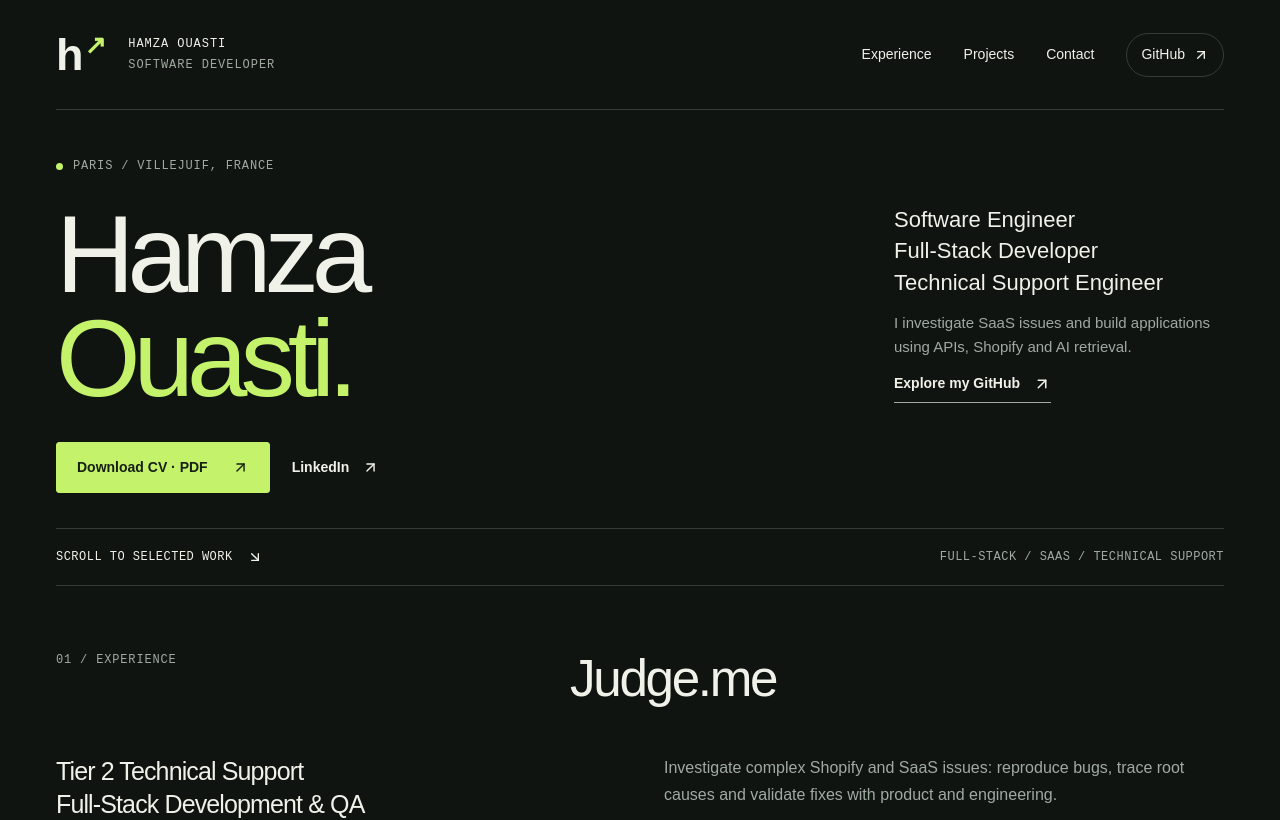
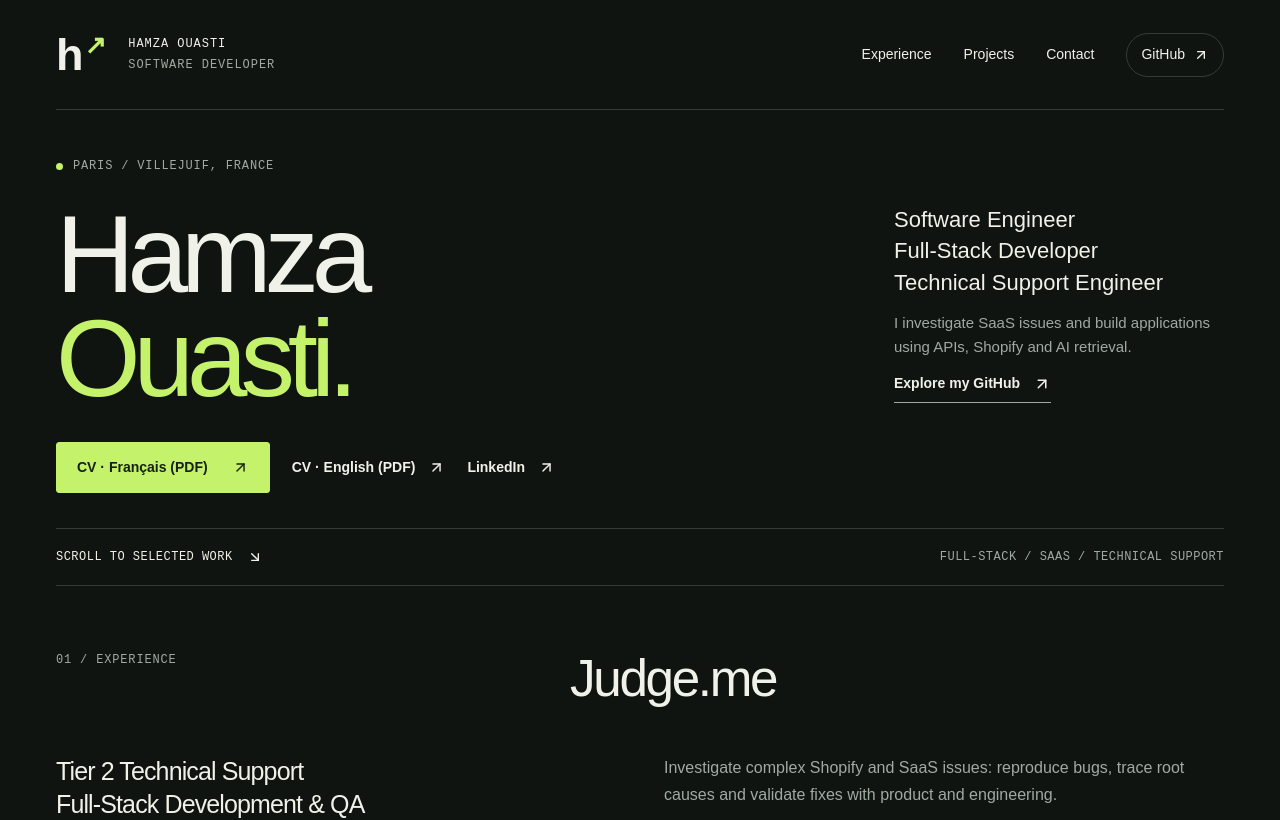
Before and after one commit to ouastihamza/ouastihamza.github.io, a Next.js app: page / in a window 1280 px wide. Shown: the top 820 px of the page. Built offline with nearby package versions, Linux system fonts and the light colour scheme.

Commit message:
Add English CV download alongside French CV

```diff
--- a/app/page.tsx
+++ b/app/page.tsx
@@ -29,7 +29,7 @@
               </a>
             </div>
           </div>
-          <div className="hero-actions actions"><a className="button primary" href="/Hamza_Ouasti.pdf" download>Download CV · PDF <ArrowUpRight size={17} /></a><a className="text-link" href="https://linkedin.com/in/ouastihamza" target="_blank" rel="noreferrer">LinkedIn <ArrowUpRight size={17} /></a></div>
+          <div className="hero-actions actions"><a className="button primary" href="/Hamza_Ouasti.pdf" download lang="fr" hrefLang="fr">CV · Français (PDF) <ArrowUpRight size={17} /></a><a className="text-link" href="/Hamza_Ouasti_CV_English.pdf" download hrefLang="en">CV · English (PDF) <ArrowUpRight size={17} /></a><a className="text-link" href="https://linkedin.com/in/ouastihamza" target="_blank" rel="noreferrer">LinkedIn <ArrowUpRight size={17} /></a></div>
           <div className="hero-bottom">
             <a href="#projects">
               SCROLL TO SELECTED WORK <ArrowDownRight size={16} />
@@ -133,7 +133,7 @@
           <h2>Contact me.</h2>
           <p>Hamza Ouasti · Paris / Villejuif, France</p>
           <a className="contact-email" href="mailto:ouastihamza27@gmail.com">ouastihamza27@gmail.com</a>
-          <div className="actions"><a className="text-link" href={GITHUB_PROFILE} target="_blank" rel="noreferrer">GitHub <ArrowUpRight size={17} /></a><a className="text-link" href="https://linkedin.com/in/ouastihamza" target="_blank" rel="noreferrer">LinkedIn <ArrowUpRight size={17} /></a><a className="text-link" href="/Hamza_Ouasti.pdf" download>Download CV · PDF <ArrowUpRight size={17} /></a></div>
+          <div className="actions"><a className="text-link" href={GITHUB_PROFILE} target="_blank" rel="noreferrer">GitHub <ArrowUpRight size={17} /></a><a className="text-link" href="https://linkedin.com/in/ouastihamza" target="_blank" rel="noreferrer">LinkedIn <ArrowUpRight size={17} /></a><a className="text-link" href="/Hamza_Ouasti.pdf" download lang="fr" hrefLang="fr">CV · Français (PDF) <ArrowUpRight size={17} /></a><a className="text-link" href="/Hamza_Ouasti_CV_English.pdf" download hrefLang="en">CV · English (PDF) <ArrowUpRight size={17} /></a></div>
         </section>
       </main>
       <Footer />
--- a/scripts/finalize-static.mjs
+++ b/scripts/finalize-static.mjs
@@ -7,5 +7,5 @@
 await mkdir(new URL('projects/portfolio-2/', out), { recursive: true });
 await writeFile(new URL('projects/portfolio-2/index.html', out), '<!doctype html><html lang="en"><head><meta charset="utf-8"><meta name="viewport" content="width=device-width,initial-scale=1"><title>Shopify Technical Studies — Hamza Ouasti</title><link rel="canonical" href="https://ouastihamza.github.io/projects/shopify-technical-studies/"><meta http-equiv="refresh" content="0;url=/projects/shopify-technical-studies/"></head><body><a href="/projects/shopify-technical-studies/">Open Shopify Technical Studies</a></body></html>');
 await writeFile(new URL('.nojekyll', out), '');
-for (const file of ['index.html', 'projects/enterprise-ai-assistant/index.html', 'projects/shopify-technical-studies/index.html', 'Hamza_Ouasti.pdf', 'favicon.svg', 'images/shopify-technical-studies.webp', 'robots.txt', 'sitemap.xml']) await access(new URL(file, out));
+for (const file of ['index.html', 'projects/enterprise-ai-assistant/index.html', 'projects/shopify-technical-studies/index.html', 'Hamza_Ouasti.pdf', 'Hamza_Ouasti_CV_English.pdf', 'favicon.svg', 'images/shopify-technical-studies.webp', 'robots.txt', 'sitemap.xml']) await access(new URL(file, out));
 console.log('Static output verified, including Shopify and CV.');
```
Also changed, not shown: 1 other file (tests, documents, lock files or other folders).
